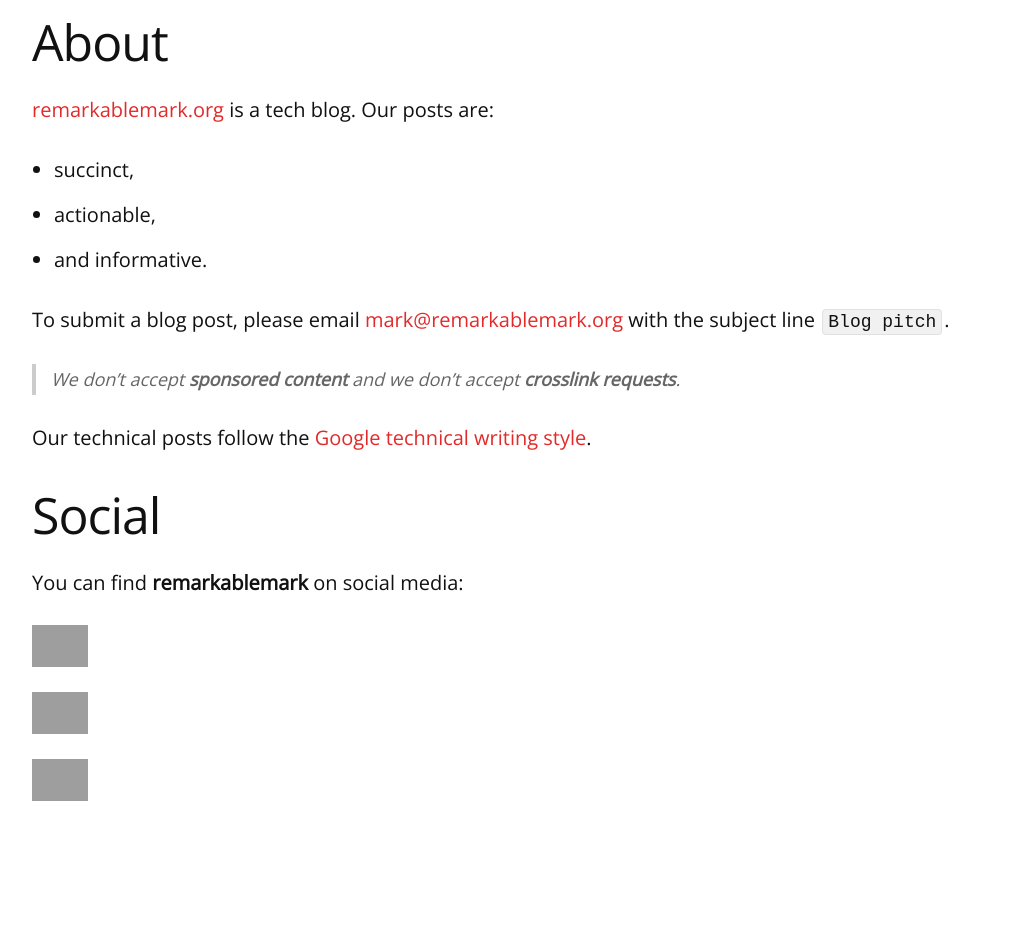
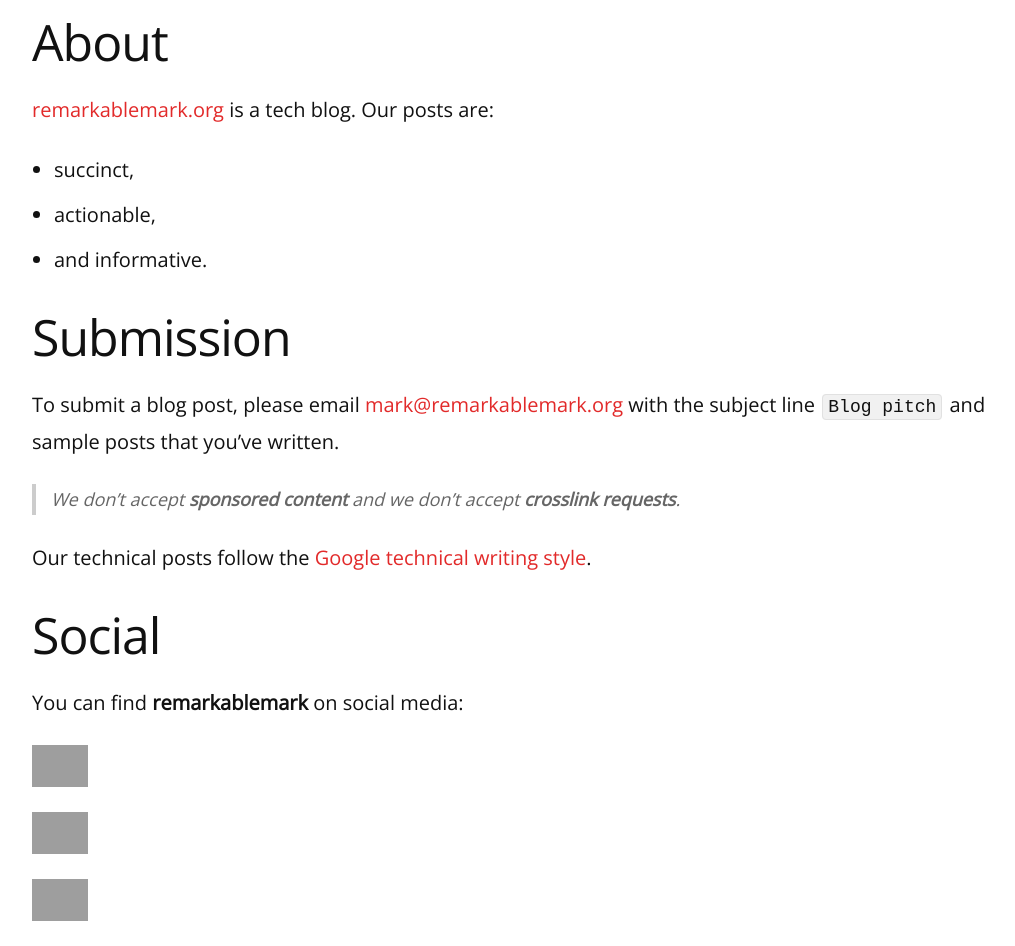
Before and after one commit to remarkablemark/remarkablemark.github.io, a Jekyll site: the page built from pages/about.md, in a window 1280 px wide. Shown: the part 103-1049 px from the top of the page, without its empty margins (128-1143 px from the left). Built offline with Jekyll 4.4.1, drawn with Linux system fonts in a browser that asks for light colours; before the commit the page ends 929 px from its top, so only the background shows below that; grey boxes are pictures that could not be loaded.

Commit message:
feat(pages): update instructions on post submission

```diff
--- a/pages/about.md
+++ b/pages/about.md
@@ -13,21 +13,23 @@
 - actionable,
 - and informative.
 
-To submit a blog post, please email [mark@remarkablemark.org](mailto:mark@remarkablemark.org) with the subject line `Blog pitch`.
+# Submission
+
+To submit a blog post, please email [mark@remarkablemark.org](mailto:mark@remarkablemark.org) with the subject line `Blog pitch` and sample posts that you've written.
 
 > We don't accept **sponsored content** and we don't accept **crosslink requests**.
 
 Our technical posts follow the [Google technical writing style](https://developers.google.com/tech-writing).
+
+# Social
+
+You can find **remarkablemark** on social media:
 
 <style>
   #main img { height: 42px; }
   #main img:active, #main img:focus, #main img:hover { opacity: .7; }
 </style>
 
-# Social
-
-You can find **remarkablemark** on social media:
-
 [![Github]({{ "/svgs/github-logo.svg" | prepend: site.assets_path }})](https://b.remarkabl.org/github)
 
 [![YouTube]({{ "/svgs/youtube-logo.svg" | prepend: site.assets_path }})](https://b.remarkabl.org/youtube)
```
